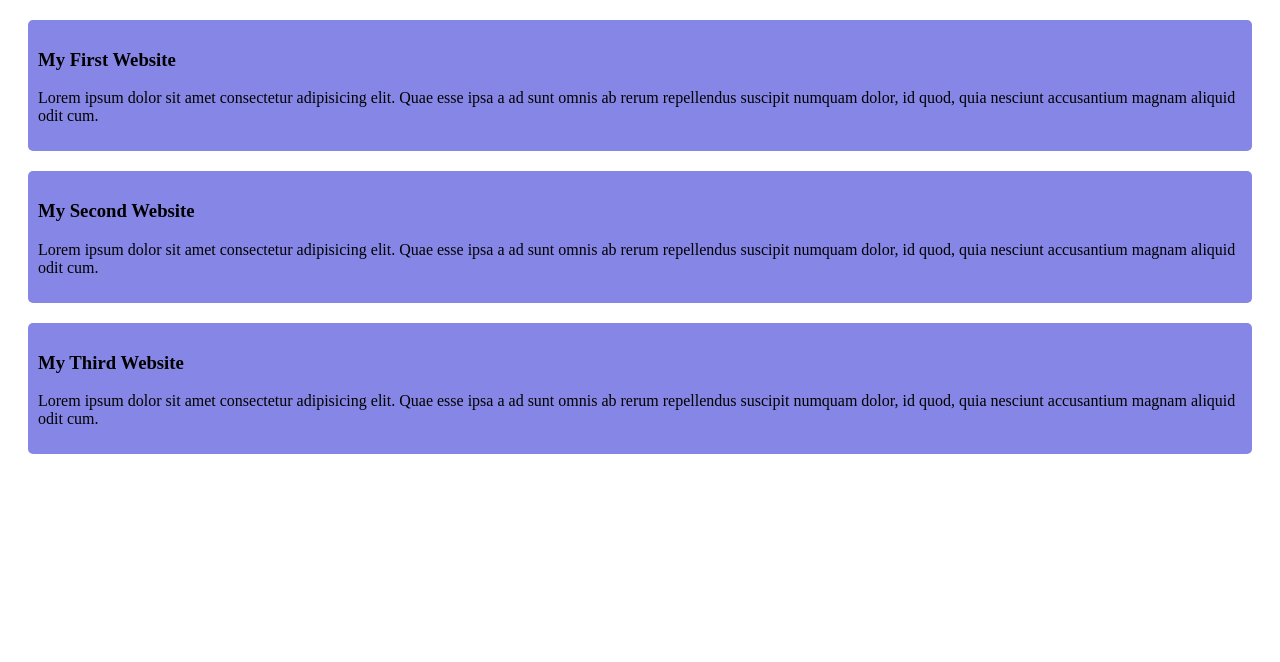
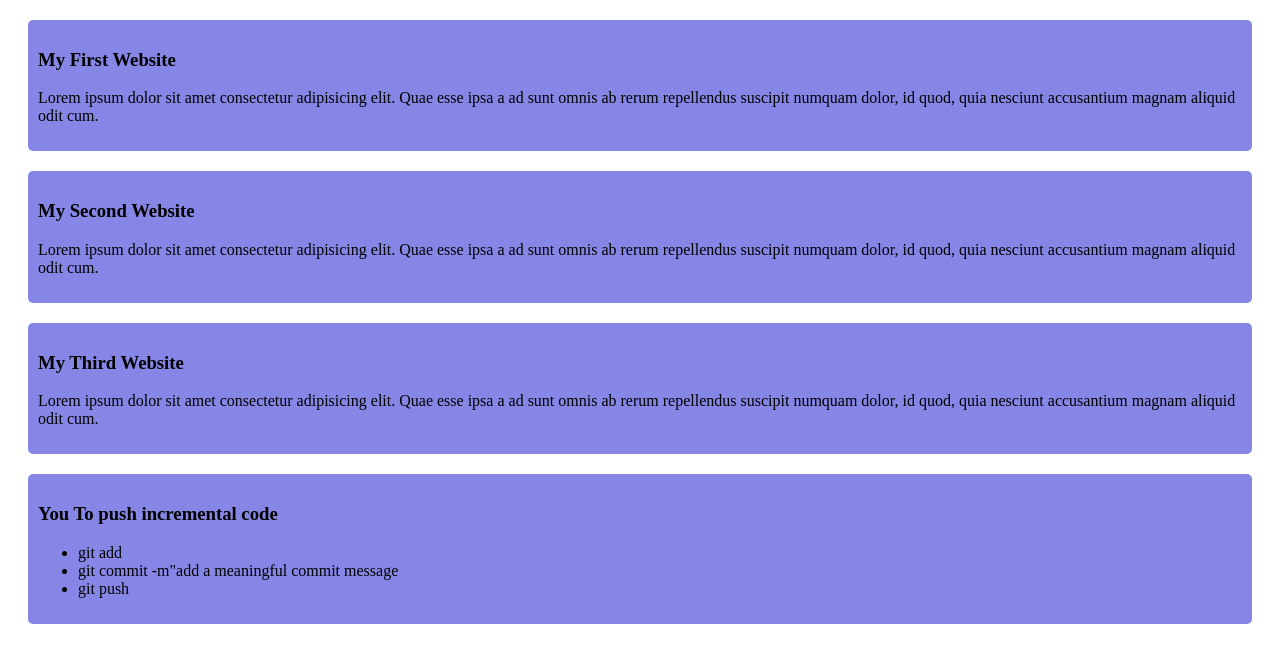
Before and after one commit to Shanta44/simple-website, a plain HTML site: page index.html in a window 1280 px wide. Drawn offline with Linux system fonts and the light colour scheme.

Commit message:
added a list

```diff
--- a/index.html
+++ b/index.html
@@ -1,5 +1,6 @@
 <!DOCTYPE html>
 <html lang="en">
+
 <head>
     <meta charset="UTF-8">
     <meta name="viewport" content="width=device-width, initial-scale=1.0">
@@ -7,26 +8,40 @@
     <link rel="stylesheet" href="style/index.css">
 
 </head>
+
 <body>
     <div>
         <h3>My First Website</h3>
         <p>
-    Lorem ipsum dolor sit amet consectetur adipisicing elit. Quae esse ipsa a ad sunt omnis ab rerum repellendus suscipit numquam dolor, id quod, quia nesciunt accusantium magnam aliquid odit cum.
+            Lorem ipsum dolor sit amet consectetur adipisicing elit. Quae esse ipsa a ad sunt omnis ab rerum repellendus
+            suscipit numquam dolor, id quod, quia nesciunt accusantium magnam aliquid odit cum.
         </p>
     </div>
- <div >
+    <div>
         <h3>My Second Website</h3>
         <p>
-       Lorem ipsum dolor sit amet consectetur adipisicing elit. Quae esse ipsa a ad sunt omnis ab rerum repellendus suscipit numquam dolor, id quod, quia nesciunt accusantium magnam aliquid odit cum.
+            Lorem ipsum dolor sit amet consectetur adipisicing elit. Quae esse ipsa a ad sunt omnis ab rerum repellendus
+            suscipit numquam dolor, id quod, quia nesciunt accusantium magnam aliquid odit cum.
         </p>
     </div>
     <div>
         <h3>My Third Website</h3>
         <p>
-           Lorem ipsum dolor sit amet consectetur adipisicing elit. Quae esse ipsa a ad sunt omnis ab rerum repellendus suscipit numquam dolor, id quod, quia nesciunt accusantium magnam aliquid odit cum.
+            Lorem ipsum dolor sit amet consectetur adipisicing elit. Quae esse ipsa a ad sunt omnis ab rerum repellendus
+            suscipit numquam dolor, id quod, quia nesciunt accusantium magnam aliquid odit cum.
         </p>
     </div>
-
+    <div>
+        <h3>
+            You To push incremental code
+        </h3>
+        <ul>
+            <li>git add</li>
+            <li>git commit -m"add a meaningful commit message </li>
+            <li>git push</li>
+        </ul>
+    </div>
 
 </body>
+
 </html>
--- a/style/index.css
+++ b/style/index.css
@@ -1,7 +1,6 @@
-
-div{
+div {
     background-color: rgb(134, 134, 230);
     padding: 10px;
     margin: 20px;
-    border-radius: 5px ;
+    border-radius: 5px;
 }
```
Lines whose indentation alone changed are shown as unchanged.
